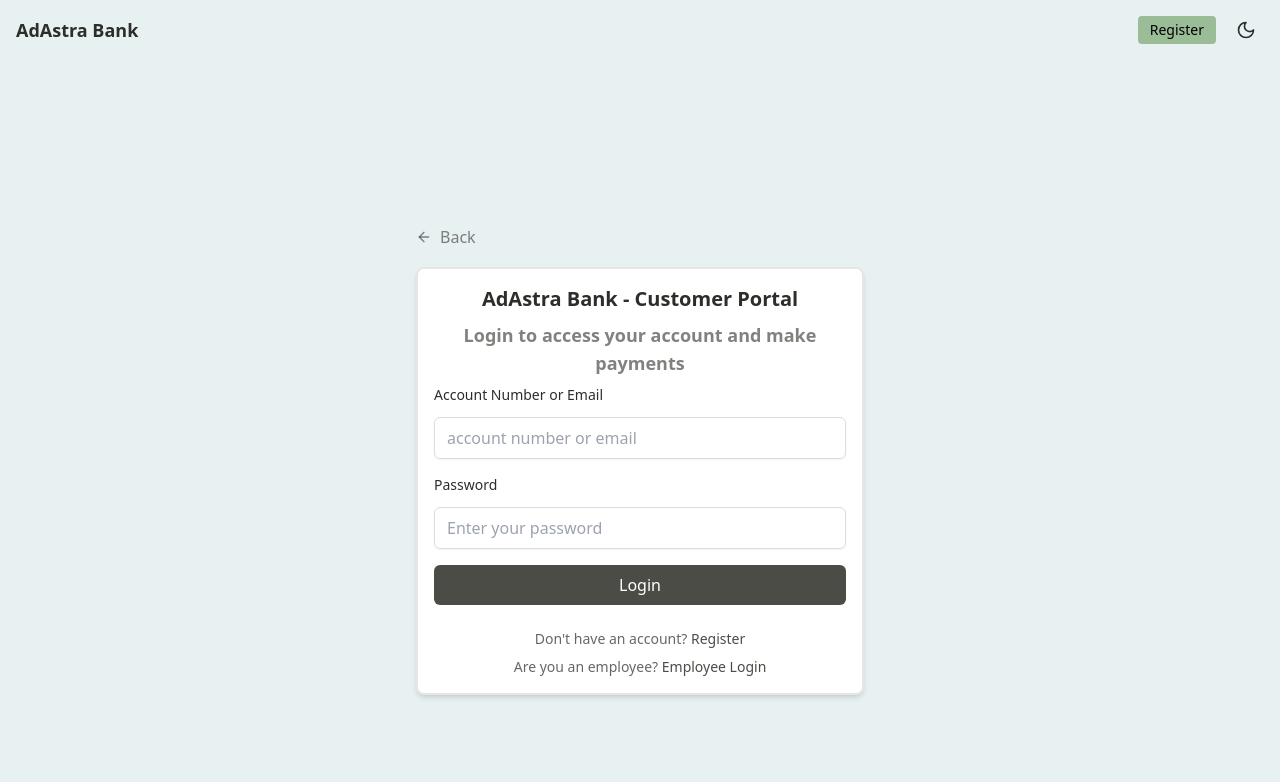
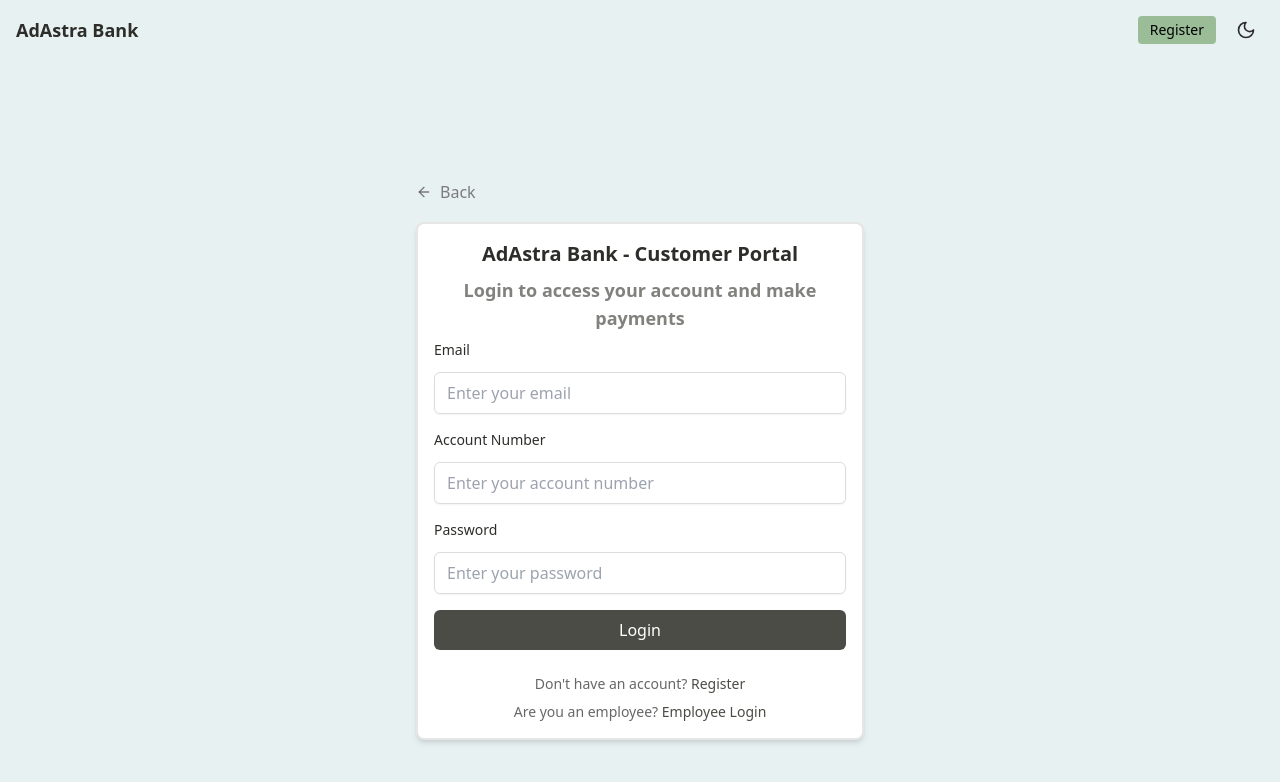
Before and after one commit to RavenLakhraj/Payment-Portal, a Next.js app in the folder frontend/: page /Customer/login in a window 1280 px wide. Shown: the top 782 px of the page. Built offline with nearby package versions, Linux system fonts and the light colour scheme.

Commit message:
customer routing working

```diff
--- a/frontend/src/pages/Customer/Dashboard.js
+++ b/frontend/src/pages/Customer/Dashboard.js
@@ -32,7 +32,7 @@ export default function dashboard() {
     const tokenRaw = localStorage.getItem("authToken");
     if (!tokenRaw) {
       console.log("[v0] No auth token found, redirecting to login");
-      window.location.href = "/customer/login";
+      window.location.href = "/Customer/login";
       return;
     }
 
--- a/frontend/src/pages/Customer/login.js
+++ b/frontend/src/pages/Customer/login.js
@@ -26,8 +26,10 @@ export default function login() {
   const router = useRouter();
 
   // State Management
-  /** @state {string} identifier - User's account number or email for authentication */
-  const [identifier, setIdentifier] = useState("");
+  /** @state {string} identifier - User's email address for authentication */
+  const [email, setEmail] = useState("");
+  /** @state {string} identifier - User's account number for authentication */
+  const [accountNumber, setAccountNumber] = useState("");
   /** @state {string} password - User's password */
   const [password, setPassword] = useState("");
   /** @state {string} message - Feedback message for user (success/error) */
@@ -57,7 +59,7 @@ export default function login() {
           const parsed = JSON.parse(last);
           if (parsed.accountNumber) setIdentifier(parsed.accountNumber);
         }
-      } catch (e) {}
+      } catch (e) { }
     }
   }, [router.isReady]);
 
@@ -76,11 +78,7 @@ export default function login() {
     e.preventDefault();
     setMessage('');
     try {
-      const payload = {
-        accountNumber: identifier && identifier.match(/^\d+$/) ? identifier : undefined,
-        email: identifier && identifier.includes('@') ? identifier : undefined,
-        password,
-      };
+      const payload = { email, accountNumber, password };
 
       const res = await fetch('/api/customers/login', {
         method: 'POST',
@@ -90,10 +88,19 @@ export default function login() {
       });
 
       if (res.status === 200) {
-        // Login succeeded; backend set HttpOnly cookie; redirect to dashboard
-        router.push('/customer/dashboard');
+        // Optionally read response JSON
+        const body = await res.json().catch(() => ({}));
+
+        // Store account info in localStorage so dashboard can access it
+        localStorage.setItem('authToken', JSON.stringify({
+          accountNumber,
+          // optional: name or other user info if backend returns it
+        }));
+
+        router.push('/Customer/Dashboard');
         return;
       }
+
 
       const body = await res.json().catch(() => ({}));
       setMessage(body.message || 'Invalid credentials');
@@ -140,14 +147,36 @@ export default function login() {
             {/* Login Form - Handles user authentication */}
             <form onSubmit={handleSubmit} className="space-y-4">
               <div className="space-y-2">
-                <Label htmlFor="identifier">Account Number or Email</Label>
-                <Input id="identifier" name="identifier" type="text" placeholder="account number or email" value={identifier} onChange={(e) => setIdentifier(e.target.value)} required />
+                <Label htmlFor="email">Email</Label>
+                <Input
+                  id="email"
+                  name="email"
+                  type="email"
+                  placeholder="Enter your email"
+                  value={email}
+                  onChange={(e) => setEmail(e.target.value)}
+                  required
+                />
               </div>
+
+              <div className="space-y-2">
+                <Label htmlFor="accountNumber">Account Number</Label>
+                <Input
+                  id="accountNumber"
+                  name="accountNumber"
+                  type="text"
+                  placeholder="Enter your account number"
+                  value={accountNumber}
+                  onChange={(e) => setAccountNumber(e.target.value)}
+                  required
+                />
+              </div>
+
               <div className="space-y-2">
                 <Label htmlFor="password">Password</Label>
                 <Input id="password" name="password" type="password" placeholder="Enter your password" value={password} onChange={(e) => setPassword(e.target.value)} required />
               </div>
-              <Button type="submit" className="w-full" style={{backgroundColor:'var(--primary)', color:'var(--on-accent)'}}>Login</Button>
+              <Button type="submit" className="w-full" style={{ backgroundColor: 'var(--primary)', color: 'var(--on-accent)' }}>Login</Button>
             </form>
             {/* Additional Navigation Links */}
             <div className="mt-6 text-center space-y-2">
--- a/frontend/src/pages/Employee/Login.js
+++ b/frontend/src/pages/Employee/Login.js
@@ -103,7 +103,7 @@ export default function EmployeeLogin() {
       });
 
       if (res.status === 200) {
-        router.push('/employee/dashboard');
+        router.push('/Employee/Dashboard');
       } else {
         const body = await res.json().catch(() => ({}));
         setErrors({ general: body.message || 'Invalid credentials' });
--- a/frontend/src/pages/index.js
+++ b/frontend/src/pages/index.js
@@ -14,7 +14,7 @@ export default function Home() {
 			</div>
 			{/* Quick action links */}
 			<div className="space-x-4">
-				<Link href="/employee/login" className="px-6 py-3 rounded text-on-accent" style={{backgroundColor:'var(--primary)'}}>Employee Login</Link>
+				<Link href="/Employee/Login" className="px-6 py-3 rounded text-on-accent" style={{backgroundColor:'var(--primary)'}}>Employee Login</Link>
 				<Link href="/Customer/login" className="px-6 py-3 rounded text-on-accent" style={{backgroundColor:'var(--accent)'}}>Customer Login</Link>
 			</div>
 			{/* Short description */}
```
Also changed, not shown: frontend/package.json (+4 -3 lines), frontend/server.js (added, +29 -0 lines), frontend/next.config.cjs (line endings or trailing spaces), 2 other files (tests, documents, lock files or other folders).
